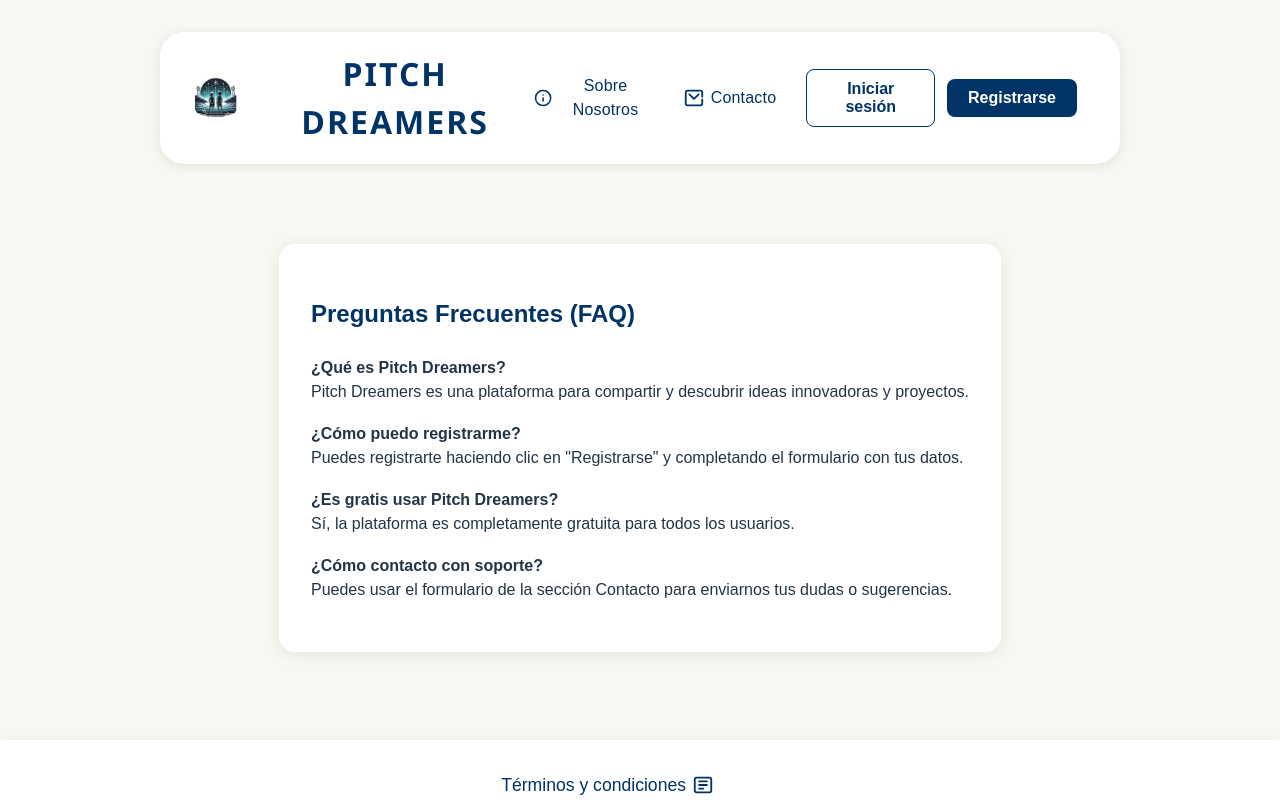
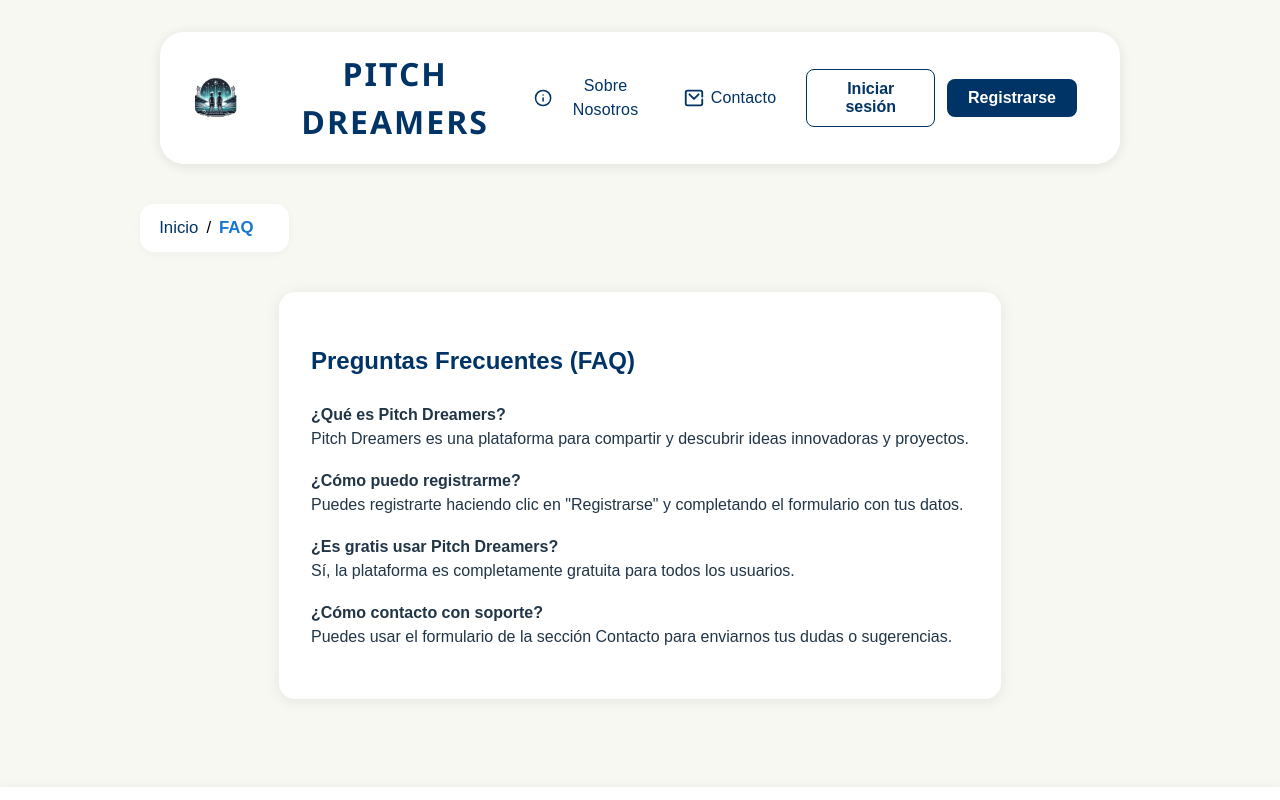
Before and after one commit to ismaelsevidanes/frontend, a React (Vite) app: page /faq in a window 1280 px wide. Built offline with nearby package versions, Linux system fonts and the light colour scheme.

Commit message:
BreadCrumb implementado y usado en cada vista

```diff
--- a/src/pages/About.tsx
+++ b/src/pages/About.tsx
@@ -3,6 +3,7 @@ import Header from "../shared/components/Header";
 import Footer from "../shared/components/Footer";
 import "./About.css";
 import { UserMenuProvider, useUserMenu } from "../shared/components/UserMenuProvider";
+import Breadcrumbs from "../shared/components/Breadcrumbs";
 
 const AboutContent: React.FC = () => {
   const { menuOpen, setMenuOpen, handleLogout } = useUserMenu();
@@ -13,6 +14,7 @@ const AboutContent: React.FC = () => {
         menuOpen={menuOpen}
         handleLogout={handleLogout}
       />
+      <Breadcrumbs />
       <main className="about-main">
         <div className="about-card">
           <div className="about-photo-section">
--- a/src/pages/Account.tsx
+++ b/src/pages/Account.tsx
@@ -6,6 +6,7 @@ import { UserMenuProvider, useUserMenu } from "../shared/components/UserMenuProv
 import "../shared/components/Header.css";
 import "../shared/components/Footer.css";
 import "./account.css";
+import Breadcrumbs from "../shared/components/Breadcrumbs";
 
 interface User {
   id: number;
@@ -92,6 +93,7 @@ const AccountContent: React.FC = () => {
         menuOpen={menuOpen}
         handleLogout={handleLogout}
       />
+      <Breadcrumbs />
       <main className="account-main">
         <div className="account-card">
           <h2 className="account-title">Mi Cuenta</h2>
--- a/src/pages/Contacto.tsx
+++ b/src/pages/Contacto.tsx
@@ -2,6 +2,7 @@ import React, { useState } from "react";
 import { UserMenuProvider, useUserMenu } from "../shared/components/UserMenuProvider";
 import Header from '../shared/components/Header';
 import Footer from '../shared/components/Footer';
+import Breadcrumbs from "../shared/components/Breadcrumbs";
 import '../shared/components/Header.css';
 import '../shared/components/Footer.css';
 import './contacto.css';
@@ -29,6 +30,7 @@ const ContactoContent = () => {
         menuOpen={menuOpen}
         handleLogout={handleLogout}
       />
+      <Breadcrumbs />
       <div className="contacto-container">
         <h2 className="contacto-title">Contactar</h2>
         {enviado ? (
--- a/src/pages/FAQ.tsx
+++ b/src/pages/FAQ.tsx
@@ -4,6 +4,7 @@ import Footer from '../shared/components/Footer';
 import '../shared/components/Header.css';
 import '../shared/components/Footer.css';
 import { UserMenuProvider, useUserMenu } from "../shared/components/UserMenuProvider";
+import Breadcrumbs from "../shared/components/Breadcrumbs";
 
 const FAQContent = () => {
   const { menuOpen, setMenuOpen, handleLogout } = useUserMenu();
@@ -21,6 +22,7 @@ const FAQContent = () => {
         menuOpen={menuOpen}
         handleLogout={handleLogout}
       />
+      <Breadcrumbs />
       <div className="faq-container" style={{ maxWidth: 700, margin: "40px auto", background: "#fff", borderRadius: 16, boxShadow: "0 2px 16px rgba(0,0,0,0.08)", padding: 32 }}>
         <h2 style={{ color: "#003366", marginBottom: 24 }}>Preguntas Frecuentes (FAQ)</h2>
         <div style={{ marginBottom: 18 }}>
--- a/src/pages/FieldDetail.tsx
+++ b/src/pages/FieldDetail.tsx
@@ -9,6 +9,7 @@ import GoogleMapEmbed from "../shared/components/GoogleMapEmbed";
 import ReservaForm from "../shared/components/ReservaForm";
 import { authFetch } from "../shared/utils/authFetch";
 import { UserMenuProvider, useUserMenu } from "../shared/components/UserMenuProvider";
+import Breadcrumbs from "../shared/components/Breadcrumbs";
 
 interface Field {
   id: number;
@@ -98,6 +99,7 @@ const FieldDetailContent: React.FC = () => {
         menuOpen={menuOpen}
         handleLogout={handleLogout}
       />
+      <Breadcrumbs />
       <main className="dashboard-main">
         <div className="field-detail-grid">
           {/* Columna Izquierda: Imágenes */}
--- a/src/pages/PaymentMethod.tsx
+++ b/src/pages/PaymentMethod.tsx
@@ -8,6 +8,7 @@ import { authFetch } from "../shared/utils/authFetch";
 import PaymentSummary from "../shared/components/PaymentSummary";
 import CheckoutStepper from "../shared/components/CheckoutStepper";
 import { UserMenuProvider, useUserMenu } from "../shared/components/UserMenuProvider";
+import Breadcrumbs from "../shared/components/Breadcrumbs";
 import "../shared/components/Header.css";
 import "../shared/components/Footer.css";
 import "./PaymentMethod.css";
@@ -353,6 +354,7 @@ const PaymentMethodContent = () => {
       >
         <CheckoutStepper step={1} />
       </Header>
+      <Breadcrumbs />
       <main className="dashboard-main payment-main-center">
         <div className="payment-grid">
           <form className="payment-method-form" onSubmit={handleSubmit} aria-label="Formulario de método de pago">
--- a/src/pages/ReservationsHistory.tsx
+++ b/src/pages/ReservationsHistory.tsx
@@ -6,6 +6,7 @@ import { authFetch } from "../shared/utils/authFetch";
 import CancelReservationButton from "../shared/components/CancelReservationButton";
 import Pagination from "../shared/components/Pagination";
 import ReservationFilters from "../shared/components/ReservationFilters";
+import Breadcrumbs from "../shared/components/Breadcrumbs";
 import "./reservationsHistory.css";
 
 interface Reservation {
@@ -124,6 +125,7 @@ const ReservationsHistory: React.FC = () => {
         menuOpen={menuOpen}
         handleLogout={handleLogout}
       />
+      <Breadcrumbs />
       <main className="dashboard-main">
         <ReservationFilters
           precioMin={precioMin}
--- a/src/pages/Summary.tsx
+++ b/src/pages/Summary.tsx
@@ -7,6 +7,7 @@ import jsPDF from "jspdf";
 import html2canvas from "html2canvas";
 import CancelReservationButton from "../shared/components/CancelReservationButton";
 import CheckoutStepper from "../shared/components/CheckoutStepper";
+import Breadcrumbs from "../shared/components/Breadcrumbs";
 import "./Summary.css";
 
 const SummaryContent: React.FC = () => {
@@ -83,6 +84,7 @@ const SummaryContent: React.FC = () => {
       >
         <CheckoutStepper step={2} />
       </Header>
+      <Breadcrumbs />
       <main className="dashboard-main summary-main-center">
         <div className="summary-ticket-container print-ticket">
           <div id="festival-ticket" className="summary-ticket festival-ticket">
--- /dev/null
+++ b/src/shared/components/Breadcrumbs.css
@@ -0,0 +1,56 @@
+.breadcrumbs {
+  display: flex;
+  align-items: center;
+  font-size: 1.05rem;
+  color: #003366;
+  background: #fff;
+  padding: 0.7rem 2.2rem 0.7rem 1.2rem;
+  border-radius: 14px 14px 14px 14px;
+  font-weight: 500;
+  box-shadow: 0 2px 8px rgba(0,51,102,0.04);
+  justify-content: flex-start;
+  margin-right: auto;
+  /* Ajuste para alinear con el header centrado */
+  margin-left: calc((100vw - 1700px) / 2);
+  max-width: 900px;
+  transition: margin-left 0.2s, max-width 0.2s;
+}
+@media (max-width: 1700px) {
+  .breadcrumbs {
+    margin-left: calc((100vw - 1000px) / 2);
+    max-width: 1200px;
+  }
+}
+@media (max-width: 1200px) {
+  .breadcrumbs {
+    margin-left: calc((100vw - 98vw) / 2);
+    max-width: 98vw;
+  }
+}
+@media (max-width: 700px) {
+  .breadcrumbs {
+    font-size: 0.98rem;
+    padding: 0.5rem 0.7rem 0.5rem 0.7rem;
+    margin-left: 0.2rem;
+    max-width: 99vw;
+    border-radius: 10px;
+  }
+}
+.breadcrumbs a {
+  color: #003366;
+  text-decoration: none;
+  transition: color 0.18s;
+}
+.breadcrumbs a:hover {
+  color: #1976d2;
+  text-decoration: underline;
+}
+.breadcrumbs-sep {
+  margin: 0 0.5rem;
+  color: #000000;
+  font-weight: 400;
+}
+.breadcrumbs-current {
+  color: #1976d2;
+  font-weight: 700;
+}
--- /dev/null
+++ b/src/shared/components/Breadcrumbs.tsx
@@ -0,0 +1,96 @@
+import React from "react";
+import { Link, useLocation } from "react-router-dom";
+import "./Breadcrumbs.css";
+
+interface Crumb {
+  label: string;
+  to: string;
+}
+
+const routeMap: Record<string, (params?: any) => Crumb[]> = {
+  "/": () => [
+    { label: "Inicio", to: "/dashboard" },
+  ],
+  "/dashboard": () => [
+    { label: "Inicio", to: "/dashboard" },
+  ],
+  "/reserva/:id": () => [
+    { label: "Inicio", to: "/dashboard" },
+    { label: "Detalle del campo", to: "" },
+  ],
+  "/pago": () => [
+    { label: "Inicio", to: "/dashboard" },
+    {/* Este no funciona*/},
+    {/* label: "Detalle del campo", to: "/reserva/:id" */},
+    { label: "Detalle del campo", to: "/dashboard" },
+    { label: "Método de pago", to: "" },
+  ],
+  "/summary": () => [
+    { label: "Inicio", to: "/dashboard" },
+    {/* Estos dos no funcionan */},
+    {/*label: "Detalle del campo", to: "/reserva/:id" */},
+    {/* label: "Método de pago", to: "/pago" */},
+    { label: "Detalle del campo", to: "/dashboard" },
+    { label: "Método de pago", to: "/dashboard" },
+    { label: "Resumen", to: "" },
+  ],
+  "/historial": () => [
+    { label: "Inicio", to: "/dashboard" },
+    { label: "Historial de reservas", to: "" },
+  ],
+  "/faq": () => [
+    { label: "Inicio", to: "/dashboard" },
+    { label: "FAQ", to: "" },
+  ],
+  "/contacto": () => [
+    { label: "Inicio", to: "/dashboard" },
+    { label: "Contacto", to: "" },
+  ],
+  "/about": () => [
+    { label: "Inicio", to: "/dashboard" },
+    { label: "Sobre Nosotros", to: "" },
+  ],
+  "/account": () => [
+    { label: "Inicio", to: "/dashboard" },
+    { label: "Mi Cuenta", to: "" },
+  ],
+  "/reservations-history": () => [
+    { label: "Inicio", to: "/dashboard" },
+    { label: "Mis reservas", to: "" },
+  ],
+};
+
+function getCrumbs(pathname: string): Crumb[] {
+  if (pathname.startsWith("/reserva/")) return routeMap["/reserva/:id"]();
+  if (pathname === "/pago") return routeMap["/pago"]();
+  if (pathname === "/summary") return routeMap["/summary"]();
+  if (pathname === "/historial") return routeMap["/historial"]();
+  if (pathname === "/faq") return routeMap["/faq"]();
+  if (pathname === "/contacto") return routeMap["/contacto"]();
+  if (pathname === "/about") return routeMap["/about"]();
+  if (pathname === "/account") return routeMap["/account"]();
+  if (pathname === "/reservations-history") return routeMap["/reservations-history"]();
+  if (pathname === "/dashboard" || pathname === "/") return routeMap["/dashboard"]();
+  return [{ label: "Inicio", to: "/dashboard" }];
+}
+
+const Breadcrumbs: React.FC = () => {
+  const location = useLocation();
+  const crumbs = getCrumbs(location.pathname);
+  return (
+    <nav className="breadcrumbs" aria-label="Migas de pan" role="navigation" tabIndex={-1}>
+      {crumbs.map((crumb, i) =>
+        crumb.to && i !== crumbs.length - 1 ? (
+          <span key={i}>
+            <Link to={crumb.to}>{crumb.label}</Link>
+            <span className="breadcrumbs-sep" aria-hidden="true">/</span>
+          </span>
+        ) : (
+          <span key={i} className="breadcrumbs-current" aria-current="page">{crumb.label}</span>
+        )
+      )}
+    </nav>
+  );
+};
+
+export default Breadcrumbs;
```
